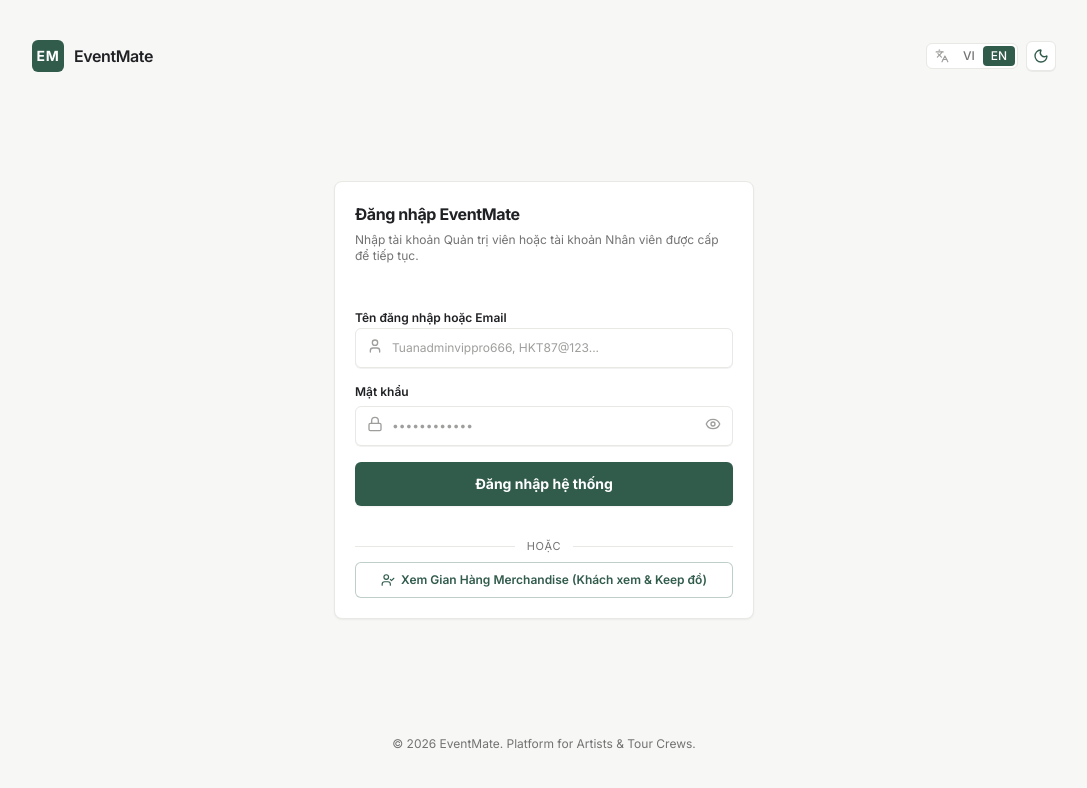
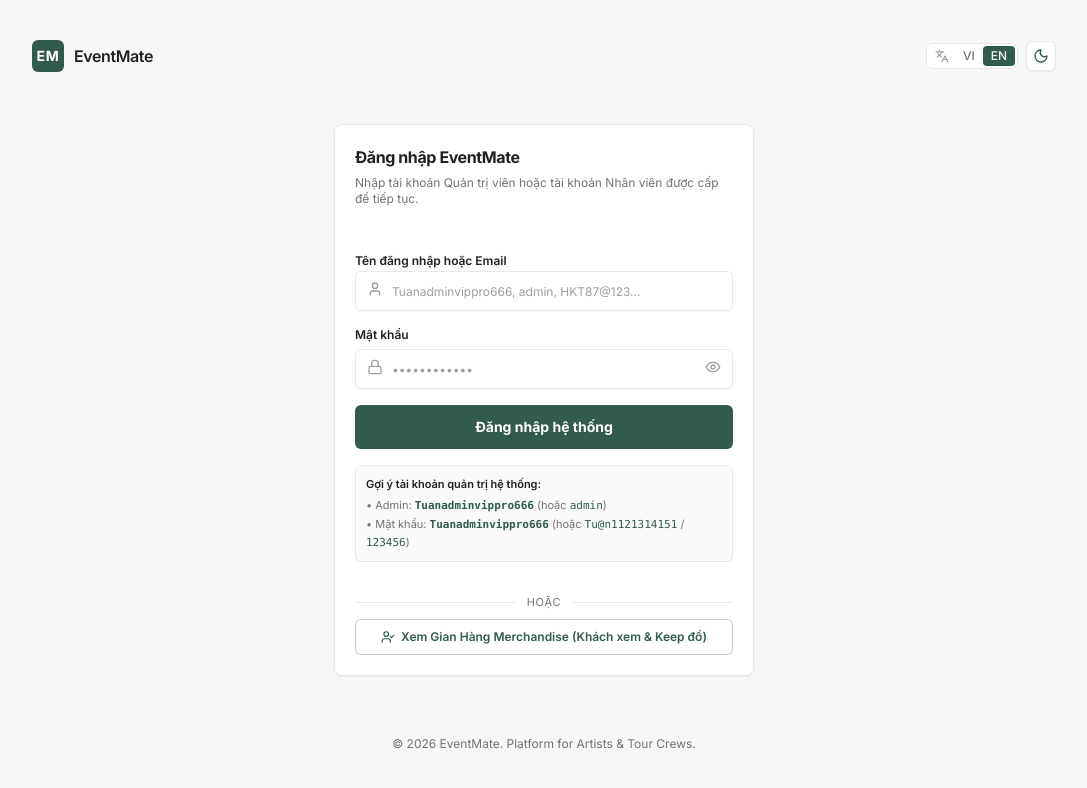
Before and after one commit to Kyrishaki/eventmate, a Next.js app: page /en/login in a window 1280 px wide. Shown: the top 788 px of the page, without its empty margins (96-1183 px from the left). Built offline with nearby package versions, Linux system fonts and the light colour scheme.

Commit message:
fix(auth): resolve login redirect loop, support password aliases and show active session notice

```diff
--- a/src/app/[locale]/(auth)/login/page.tsx
+++ b/src/app/[locale]/(auth)/login/page.tsx
@@ -11,23 +11,19 @@ import { AlertCircle, Lock, User, Eye, EyeOff, UserCheck } from 'lucide-react';
 
 export default function LoginPage() {
   const router = useRouter();
-  const { login, loginAsGuest, isAuthenticated, user } = useAuthStore();
+  const { login, loginAsGuest, logout, isAuthenticated, user } = useAuthStore();
   const [identifier, setIdentifier] = React.useState('');
   const [password, setPassword] = React.useState('');
   const [showPassword, setShowPassword] = React.useState(false);
   const [errorMessage, setErrorMessage] = React.useState<string | null>(null);
   const [isLoading, setIsLoading] = React.useState(false);
 
-  // If already authenticated with a valid session, can jump straight to dashboard
+  // If the user lands on login page with a Guest (viewer) session, reset it so they can log in freely
   React.useEffect(() => {
-    if (isAuthenticated && user) {
-      if (user.role === 'cashier') {
-        router.push('/pos');
-      } else {
-        router.push('/dashboard');
-      }
+    if (isAuthenticated && user?.role === 'viewer') {
+      logout();
     }
-  }, [isAuthenticated, user, router]);
+  }, [isAuthenticated, user, logout]);
 
   function handleLogin(e: React.FormEvent) {
     e.preventDefault();
@@ -68,6 +64,8 @@ export default function LoginPage() {
     router.push('/dashboard');
   }
 
+  const isAlreadyLoggedIn = isAuthenticated && user && user.role !== 'viewer';
+
   return (
     <Card className="border-[#E8E8E5] bg-white shadow-xs">
       <CardHeader className="space-y-1 pb-4">
@@ -81,6 +79,33 @@ export default function LoginPage() {
 
       <form onSubmit={handleLogin}>
         <CardContent className="space-y-4">
+          {/* Active Session Notice if already logged in */}
+          {isAlreadyLoggedIn && (
+            <div className="p-3 bg-[#EAF4EE] border border-[#2F7D55]/30 rounded-[6px] text-xs text-[#254639] space-y-2">
+              <div className="flex items-center justify-between">
+                <span>
+                  Đang đăng nhập: <b>{user.fullName}</b> ({user.role})
+                </span>
+                <button
+                  type="button"
+                  onClick={() => logout()}
+                  className="text-[11px] underline text-[#C44536] hover:text-[#962D20] font-medium"
+                >
+                  Đăng xuất
+                </button>
+              </div>
+              <Button
+                type="button"
+                variant="primary"
+                size="sm"
+                onClick={() => router.push(user.role === 'cashier' ? '/pos' : '/dashboard')}
+                className="w-full h-8 text-xs font-semibold"
+              >
+                Tiếp tục vào trang quản trị ({user.role === 'cashier' ? 'POS' : 'Dashboard'})
+              </Button>
+            </div>
+          )}
+
           {errorMessage && (
             <div className="flex items-center gap-2 p-3 text-xs text-[#C44536] bg-[#FDF1F0] border border-[#FADBD8] rounded-[6px] animate-in fade-in">
               <AlertCircle className="w-4 h-4 shrink-0" />
@@ -98,7 +123,7 @@ export default function LoginPage() {
               <Input
                 id="identifier"
                 type="text"
-                placeholder="Tuanadminvippro666, HKT87@123..."
+                placeholder="Tuanadminvippro666, admin, HKT87@123..."
                 value={identifier}
                 onChange={(e) => setIdentifier(e.target.value)}
                 className="pl-9 h-10 text-xs bg-white"
@@ -137,7 +162,6 @@ export default function LoginPage() {
             </div>
           </div>
 
-
           <Button
             type="submit"
             variant="primary"
@@ -147,6 +171,19 @@ export default function LoginPage() {
           >
             Đăng nhập hệ thống
           </Button>
+
+          {/* Account Credential Hints */}
+          <div className="p-2.5 bg-[#FAFAF8] rounded-[6px] border border-[#E8E8E5] text-[11px] text-[#737373] space-y-1">
+            <p className="font-semibold text-[#202124]">Gợi ý tài khoản quản trị hệ thống:</p>
+            <div className="flex flex-col gap-0.5">
+              <span>
+                • Admin: <code className="text-[#315C4C] font-semibold">Tuanadminvippro666</code> (hoặc <code className="text-[#315C4C]">admin</code>)
+              </span>
+              <span>
+                • Mật khẩu: <code className="text-[#315C4C] font-semibold">Tuanadminvippro666</code> (hoặc <code className="text-[#315C4C]">Tu@n1121314151</code> / <code className="text-[#315C4C]">123456</code>)
+              </span>
+            </div>
+          </div>
 
           {/* Guest Access Alternative */}
           <div className="pt-2 text-center">
--- a/src/stores/auth-store.ts
+++ b/src/stores/auth-store.ts
@@ -110,11 +110,13 @@ export const useAuthStore = create<AuthState>()(
         const cleanId = identifier.trim().toLowerCase();
         const { accounts } = get();
 
-        // Check in current accounts registry
+        // Check in current accounts registry with alias support
         const found = accounts.find(
           (acc) =>
             acc.username.toLowerCase() === cleanId ||
-            (acc.email && acc.email.toLowerCase() === cleanId)
+            (acc.email && acc.email.toLowerCase() === cleanId) ||
+            (cleanId === 'admin' && (acc.id === 'admin-tuan' || acc.role === 'owner')) ||
+            (cleanId === 'tuan' && acc.id === 'admin-tuan')
         );
 
         if (!found) {
@@ -122,9 +124,41 @@ export const useAuthStore = create<AuthState>()(
         }
 
         const inputHash = `hash:${secureHash(password)}`;
-        const isMatch = found.password.startsWith('hash:')
+        let isMatch = found.password.startsWith('hash:')
           ? found.password === inputHash
           : found.password === password || found.password === inputHash;
+
+        // Convenient password aliases for pre-configured master accounts
+        if (!isMatch) {
+          const passLower = password.trim().toLowerCase();
+          if (found.id === 'admin-tuan' || found.username.toLowerCase() === 'tuanadminvippro666') {
+            if (
+              passLower === 'tuanadminvippro666' ||
+              password === 'Tu@n1121314151' ||
+              passLower === 'admin' ||
+              passLower === '123456'
+            ) {
+              isMatch = true;
+            }
+          } else if (found.id === 'admin-hkt' || found.username.toLowerCase() === 'hkt87@123') {
+            if (
+              passLower === 'hkt87@123' ||
+              password === 'HKT@997804' ||
+              passLower === 'admin' ||
+              passLower === '123456'
+            ) {
+              isMatch = true;
+            }
+          } else if (found.id === 'collab-genz' || found.username.toLowerCase() === 'collab_genz') {
+            if (
+              passLower === 'collab@123' ||
+              passLower === 'collab_genz' ||
+              passLower === '123456'
+            ) {
+              isMatch = true;
+            }
+          }
+        }
 
         if (!isMatch) {
           return { success: false, message: 'Mật khẩu không chính xác.' };
```
